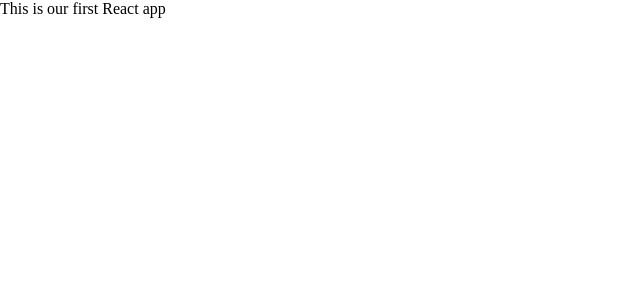
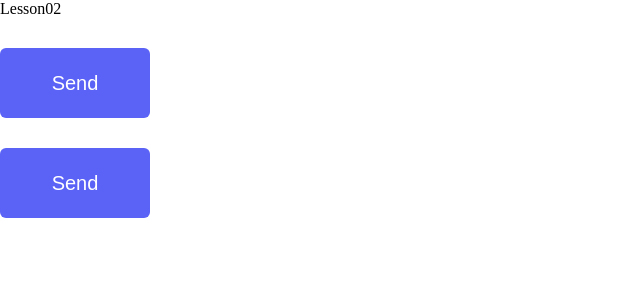
Before and after one commit to au-developer/cohort39fs-react-my, a JavaScript app: page / in a window 1280 px wide. Shown: the top 300 px of the page, without its empty margins (0-640 px from the left). Built offline with nearby package versions, Linux system fonts and the light colour scheme.

Commit message:
add lesson02

```diff
--- a/src/App.css
+++ b/src/App.css
@@ -2,4 +2,5 @@
   display: flex;
   flex-direction: column;
   flex: 1;
+
 }
--- a/src/App.js
+++ b/src/App.js
@@ -1,8 +1,9 @@
 import "./App.css";
+import Lesson02 from "./lessons/lesson02/Lesson02";
 function App() {
   return (
     <div className="App">
-        <p>This is our first React app</p>
+      <Lesson02 />
     </div>
   );
 }
--- /dev/null
+++ b/src/components/Button/Button.js
@@ -0,0 +1,8 @@
+import "./styles.css";
+
+function Button() {
+  const buttonName = "Send";
+  return <button className="button-component">{buttonName}</button>;
+}
+
+export default Button;
--- /dev/null
+++ b/src/components/Button/styles.css
@@ -0,0 +1,10 @@
+.button-component{
+    height: 70px;
+    width: 150px;
+    padding: 20px;
+    border: none;
+    background-color: rgb(91, 98, 246);
+    font-size: 20px;
+    color: white;
+    border-radius: 6px;
+}
--- /dev/null
+++ b/src/lessons/lesson02/Lesson02.js
@@ -0,0 +1,13 @@
+import Button from "../../components/Button/Button";
+import "./styles.css"
+function Lesson02() {
+  return (
+    <div className="lesson02-component">
+      <div >Lesson02</div>
+      <Button />
+      <Button />
+    </div>
+  );
+}
+
+export default Lesson02;
--- /dev/null
+++ b/src/lessons/lesson02/styles.css
@@ -0,0 +1,5 @@
+.lesson02-component {
+    display: flex;
+    flex-direction: column;
+    gap: 30px;
+  }
```
Also changed, not shown: src/homeworks/Homework02/Homework02.js (added).
